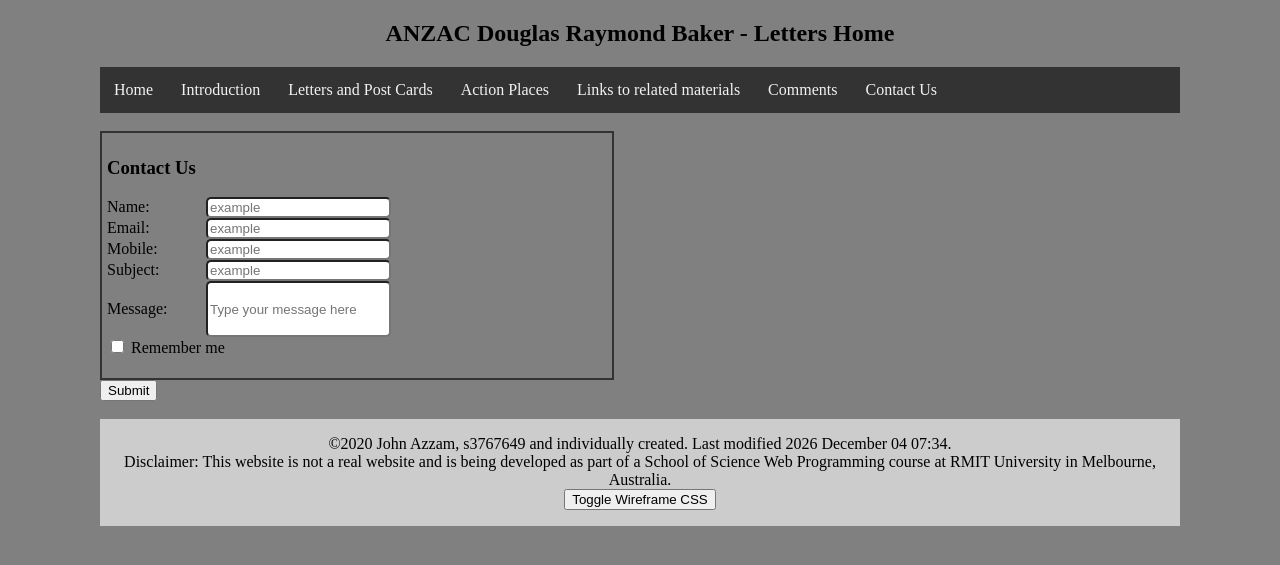
After one commit to johnazzam/wp, a PHP site: page /a3/contact.php in a window 1280 px wide. The commit adds this page. Shown: the top 565 px of the page. Run offline with PHP 8.4, Linux system fonts and the light colour scheme.

Commit message:
update of files

```diff
--- /dev/null
+++ b/a3/contact.php
@@ -0,0 +1,83 @@
+<!DOCTYPE html>
+<html lang='en'>
+
+<head>
+  <meta charset="utf-8">
+  <meta name="viewport" content="width=device-width, initial-scale=1">
+  <title>Assignment 2 - s3767649</title>
+
+  <link rel="stylesheet" href="styles.css">
+
+  <!-- Keep wireframe.css for debugging, add your css to style.css -->
+  <link id='wireframecss' type="text/css" rel="stylesheet" href="../wireframe.css" disabled>
+  <link id='stylecss' type="text/css" rel="stylesheet" href="style.css?t=<?= filemtime("style.css"); ?>">
+  <script src='../wireframe.js'></script>
+  <script defer src="script.js"></script>
+</head>
+
+
+<body>
+
+    <header>
+      <div>
+        <h2>ANZAC Douglas Raymond Baker - Letters Home</h2>
+
+
+      </div>
+    </header>
+
+    <nav>
+      <div id="navbar">
+          <a href="index.php">Home</a>
+          <a href="index.php">Introduction</a>
+          <a href="index.php">Letters and Post Cards</a>
+          <a href="index.php">Action Places</a>
+          <a href="index.php">Links to related materials</a>
+          <a href="index.php">Comments</a>
+        <a href="contact.php">Contact Us</a>
+      </div>
+    </nav>
+<br>
+
+
+<div id="error"></div>
+<article id='Contact-Us'>
+      <div class="Contact-Us">
+    <h3>Contact Us</h3>
+      <form name="ContactUsForm" method="POST" action="" onsubmit="return validator()">
+        <p><label for="Name">Name: </label>
+        <input type="text" id="Name" name="name" placeholder="example" required>
+            <br>
+        <label for="Email">Email: </label>
+        <input type="text" id="Email" name="EmailID" placeholder="example" required>
+            <br>
+        <label for="Mobile">Mobile: </label>
+        <input type="text" id="Mobile" name="MobileNum" placeholder="example">
+            <br>
+        <label for="Subject">Subject: </label>
+        <input type="text" id="Subject" name="SubjectID" placeholder="example" required>
+            <br>
+        <label for="Email">Message: </label>
+        <input type="msg" id="Message" name="MessageID" placeholder="Type your message here" required>
+            <br>
+        <input type="checkbox" value="lsRememberMe" id="rememberMe"> <label for="rememberMe">Remember me</label>
+</article>
+      <article id=submit_button>
+        <input type="submit" value="Submit">
+  </article>
+      </form>
+
+<br>
+
+
+
+              <footer>
+                      <div>&copy;<script>
+                      document.write(new Date().getFullYear());
+                      </script> John Azzam, s3767649 and individually created. Last modified <?= date ("Y F d  H:i", filemtime($_SERVER['SCRIPT_FILENAME'])); ?>.</div>
+                      <div>Disclaimer: This website is not a real website and is being developed as part of a School of Science Web Programming course at RMIT University in Melbourne, Australia.</div>
+                      <div><button id='toggleWireframeCSS' onclick='toggleWireframe()'>Toggle Wireframe CSS</button></div>
+                    </footer>
+
+                  </body>
+                  </html>
--- a/a3/script.js
+++ b/a3/script.js
@@ -1 +1,76 @@
 /* Insert your javascript here */
+
+function validator(){
+  nameValidation();
+  mobileValidation();
+  nameValidation();
+}
+
+function nameValidation(){
+const Name = document.getElementById('Name')
+const Email = document.getElementById('Email')
+const Mobile = document.getElementById('Mobile')
+const Subject = document.getElementById('Subject')
+const Message = document.getElementById('Message')
+const ContactUsForm = document.getElementById('ContactUsForm')
+const errorElement =document.getElementById('error')
+
+form.addEventListener ('submit',(e) => {
+  let messages = []
+  if (name.value === '') {
+    messages.push('Name is required')
+  }
+
+
+})
+}
+
+function mobileValidation() {
+  const errorElement =document.getElementById('error')
+  var mobileNum = document.getElementById('MobileNum').value;
+  var phoneRGEX = ^(\+?\(61\)|\(\+?61\)|\+?61|\(0[1-9]\)|0[1-9])?( ?-?[0-9]){7,9}$;
+  var phoneResult = phoneRGEX.test(phoneNumber);
+  alert("phone:"+phoneResult );
+
+  if(phoneResult == false)
+{
+    messages.push('Name is required');
+  return false;
+}
+
+}
+
+function nameValidation()
+      {
+      var letters = /^[A-Za-z]+$/;
+      var nameChar = document.getElementById('name').value;
+      if(!nameChar.value.match(letters))
+      {
+        messages.push('Please input alphabet characters only');
+        return false;
+      }
+      }
+
+
+
+      if (document.getElementById('rememberMe').checked)
+      {
+        document.getElementById("name").innerHTML = localStorage.name;
+        document.getElementById("EmailID").innerHTML = localStorage.EmailID;
+        document.getElementById("MobileNum").innerHTML = localStorage.MobileNum;
+        localStorage['from-data']='true';
+        localStorage.name = document.getElementById('name').value;
+        localStorage.name = document.getElementById('EmailID').value;
+        localStorage.name = document.getElementById('MobileNum').value;
+
+      } else {
+        localStorage['name']='false';
+      return false;
+      }
+
+      if (document.getElementById('remember').checked !== true)
+      {
+      localStorage.removeItem('name');
+      localStorage.removeItem('EmailID');
+      localStorage.removeItem('MobileNum');
+      }
--- a/a3/style.css
+++ b/a3/style.css
@@ -14,6 +14,7 @@ h3 {
 h4 {
   font-weight: bold;
 }
+
 
 /* The following code has been referenced from W3 schools for assistance in creating the parallax effect.
 https://www.w3schools.com/howto/howto_css_parallax.asp*/
@@ -86,6 +87,32 @@ body {
   background-color: #717D7E;
 }
 
+/* CSS for form submission section on contact.html */
+.Contact-Us{
+margin: left;
+width:500px ;
+padding:5px;
+background: grey;
+border:2px solid #333;
+}
+
+/* used for aligning the forum box */
+input[type="text"]{
+     border-radius:5px;
+   }
+
+ input[type="msg"]{
+        border-radius:5px;
+        height: 50px;
+      }
+
+      label{
+    display:inline-block;
+    width: 95px;
+    margin-right:0px;
+    text-align:left;
+    }
+
 /* Making the footer distinct by changing colour */
 footer {
   padding: 16px;
```
Also changed, not shown: a3/Letters.php (added, +64 -0 lines), a3/index.php (+2 -7 lines), a3/tools.php (+25 -0 lines).
